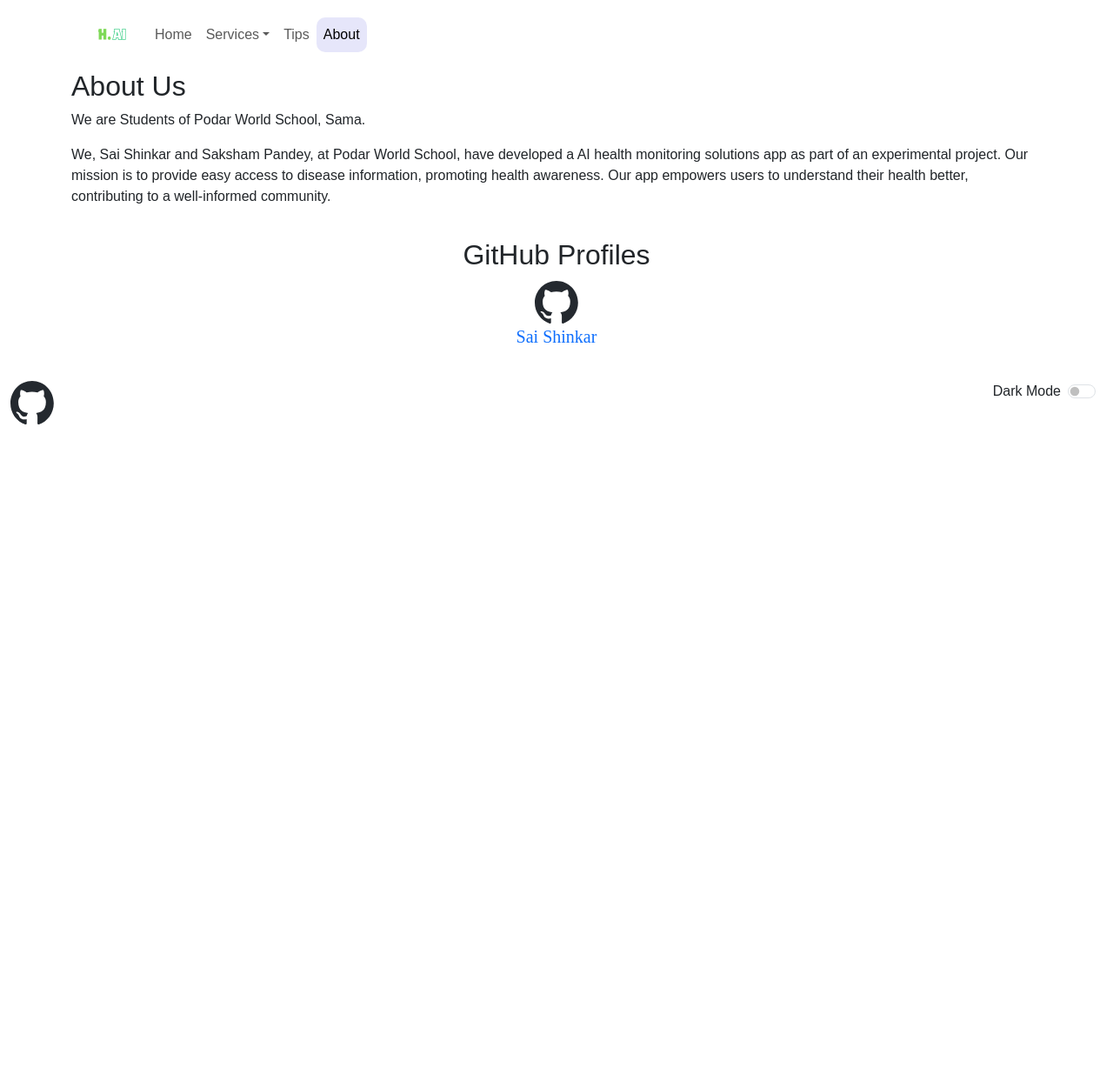
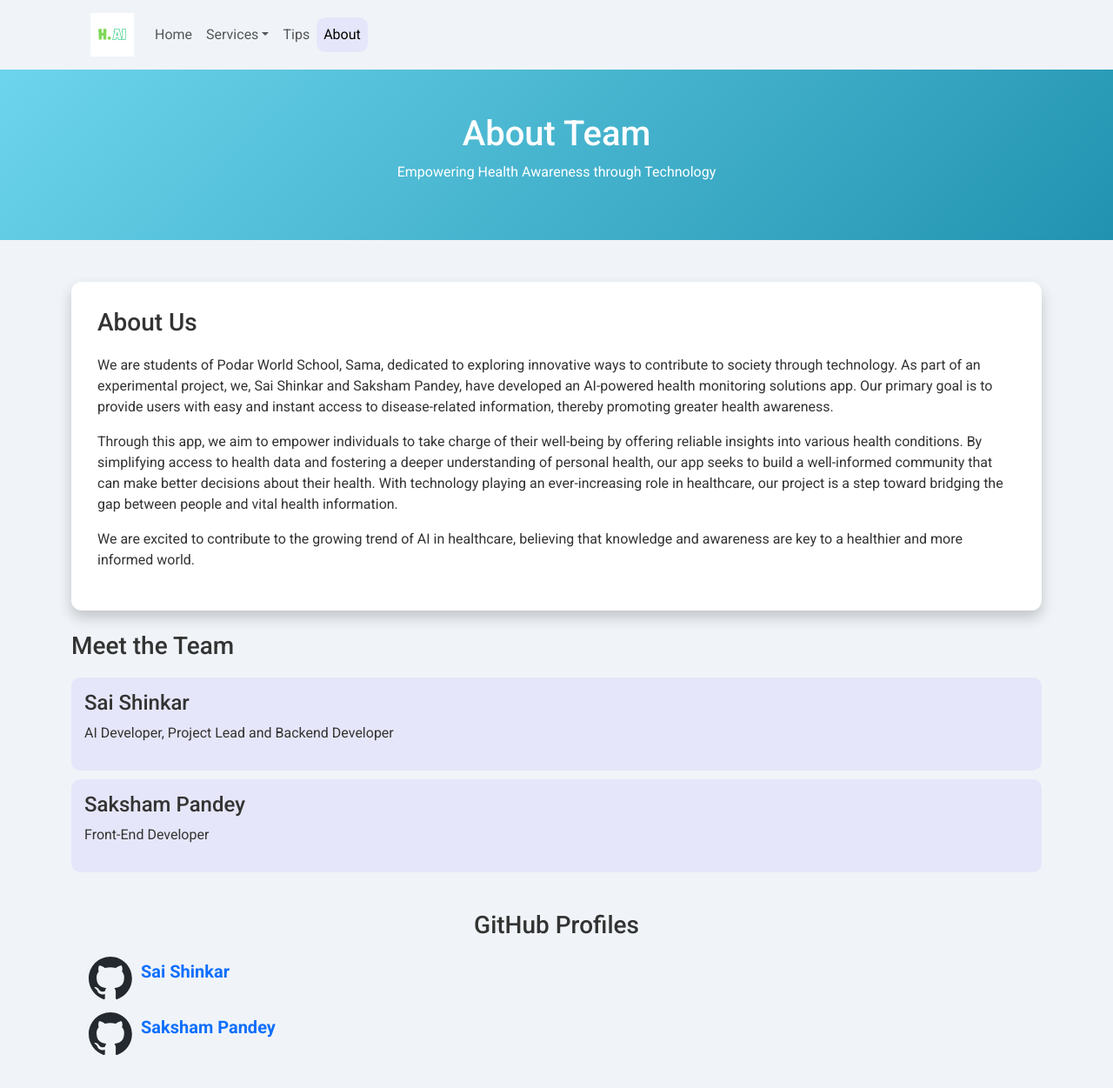
Before and after one commit to saishinkar2/healthainexus, a plain HTML site: page about.html in a window 1280 px wide. Shown: the top 1251 px of the page at 87% size. Before the commit the page ends 800 px from the top, so only its background shows below. Drawn offline with nearby package versions, Linux system fonts and the light colour scheme.

Commit message:
Change in About Page

```diff
--- a/about.html
+++ b/about.html
@@ -20,32 +20,131 @@
 <link rel="icon" type="image/png" sizes="32x32" href="/favicon-32x32.png">
 <link rel="icon" type="image/png" sizes="16x16" href="/favicon-16x16.png">
 <link rel="manifest" href="/site.webmanifest">
+<style>
+  body {
+      font-family: 'Roboto', sans-serif;
+      background-color: #f0f4f8;
+      color: #333;
+  }
+  .header {
+      background: linear-gradient(135deg, #6dd5ed, #2193b0);
+      color: white;
+      padding: 50px 0;
+      text-align: center;
+  }
+  .about {
+      background-color: white;
+      padding: 30px;
+      border-radius: 12px;
+      box-shadow: 0 8px 16px rgba(0, 0, 0, 0.2);
+      margin-bottom: 30px;
+      transition: transform 0.3s, box-shadow 0.3s;
+  }
+  .about:hover {
+      transform: translateY(-5px);
+      box-shadow: 0 12px 24px rgba(0, 0, 0, 0.3);
+  }
+  .github-profile {
+      display: flex;
+      align-items: center;
+      margin: 15px 0;
+      transition: transform 0.2s;
+  }
+  .github-profile img {
+      margin-right: 10px;
+      transition: transform 0.2s;
+  }
+  .github-profile:hover img {
+      transform: scale(1.1);
+  }
+  .github-profile:hover p {
+      color: #007bff;
+  }
+  .footer {
+      text-align: center;
+      padding: 20px 0;
+      background-color: #6dd5ed;
+      color: white;
+  }
+  .dark-mode-switch {
+      position: fixed;
+      bottom: 20px;
+      right: 20px;
+  }
+  .section-title {
+      font-size: 28px;
+      margin-bottom: 20px;
+      color: #333;
+  }
+  .team-member {
+      background-color: #E6E6FA;
+      border-radius: 10px;
+      padding: 15px;
+      margin: 10px 0;
+      transition: transform 0.3s;
+  }
+  .team-member:hover {
+      transform: scale(1.02);
+      box-shadow: 0 4px 12px rgba(0, 0, 0, 0.2);
+  }
+</style>
 </head>
 <body>
   <script>let page = "about";</script>
   <div id="hm-nav"></div>
 
-    <main>
-        <div class="container">
-            <section class="about">
-                <h2>About Us</h2>
-                <p>We are Students of Podar World School, Sama.</p>
-                <p>We, Sai Shinkar and Saksham Pandey, at Podar World School, have developed a AI health monitoring solutions app as part of an experimental project. Our mission is to provide easy access to disease information, promoting health awareness. Our app empowers users to understand their health better, contributing to a well-informed community. </p>
+  <header class="header">
+    <h1>About Team</h1>
+    <p>Empowering Health Awareness through Technology</p>
+</header>
+
+<main class="container my-5">
+    <section class="about mb-4">
+        <h2 class="section-title">About Us</h2>
+        <p>We are students of Podar World School, Sama, dedicated to exploring innovative ways to contribute to society through technology.
+          As part of an experimental project, we, Sai Shinkar and Saksham Pandey, have developed an AI-powered health monitoring solutions app.
+          Our primary goal is to provide users with easy and instant access to disease-related information, thereby promoting greater health awareness.</p>
+
+          <p>Through this app, we aim to empower individuals to take charge of their well-being by offering reliable insights into various health conditions.
+            By simplifying access to health data and fostering a deeper understanding of personal health, our app seeks to build a well-informed community that
+            can make better decisions about their health. With technology playing an ever-increasing role in healthcare, our project is a step toward bridging the
+            gap between people and vital health information.</p>
+
+            <p>We are excited to contribute to the growing trend of AI in healthcare, believing that knowledge and awareness are key to a healthier and more informed world.</p>
     </section>
 
-            <section class="github-section">
-                <div class="container">
-                    <h2>GitHub Profiles</h2>
+    <section class="team-section mb-4">
+        <h2 class="section-title">Meet the Team</h2>
+        <div class="team-member">
+            <h4>Sai Shinkar</h4>
+            <p>AI Developer, Project Lead and Backend Developer</p>
+        </div>
+        <div class="team-member">
+            <h4>Saksham Pandey</h4>
+            <p>Front-End Developer</p>
+        </div>
+    </section>
+
+    <section class="github-section mb-4">
+        <h2 class="section-title">GitHub Profiles</h2>
         <div class="github-profile">
             <a href="https://github.com/saishinkar2" target="_blank">
-                            <img src="github-mark.svg" alt="GitHub Logo 1" width="50" height="50" class="img img-fluid">
+                <img src="github-mark.svg" alt="GitHub Logo for Sai Shinkar" width="50" height="50" class="img-fluid">
             </a>
-                        <p><a href="https://github.com/saishinkar2" target="_blank" style="text-decoration: none; font-family:bold; font-size:20px;">Sai Shinkar</a></p>
+            <p>
+                <a href="https://github.com/saishinkar2" target="_blank" style="text-decoration: none; font-weight: bold; font-size: 20px;">Sai Shinkar</a>
+            </p>
         </div>
-                    <!-- Add more profiles as needed -->
+        <div class="github-profile">
+            <a href="https://github.com/sakshampandey" target="_blank">
+                <img src="github-mark.svg" alt="GitHub Logo for Saksham Pandey" width="50" height="50" class="img-fluid">
+            </a>
+            <p>
+                <a href="https://github.com/#" target="_blank" style="text-decoration: none; font-weight: bold; font-size: 20px;">Saksham Pandey</a>
+            </p>
         </div>
     </section>
-        </div>
+</main>
         <div id="hm-footer"></div>
 
         <script src="https://code.jquery.com/jquery-3.7.1.min.js"></script>
```
Lines whose indentation alone changed are shown as unchanged.
